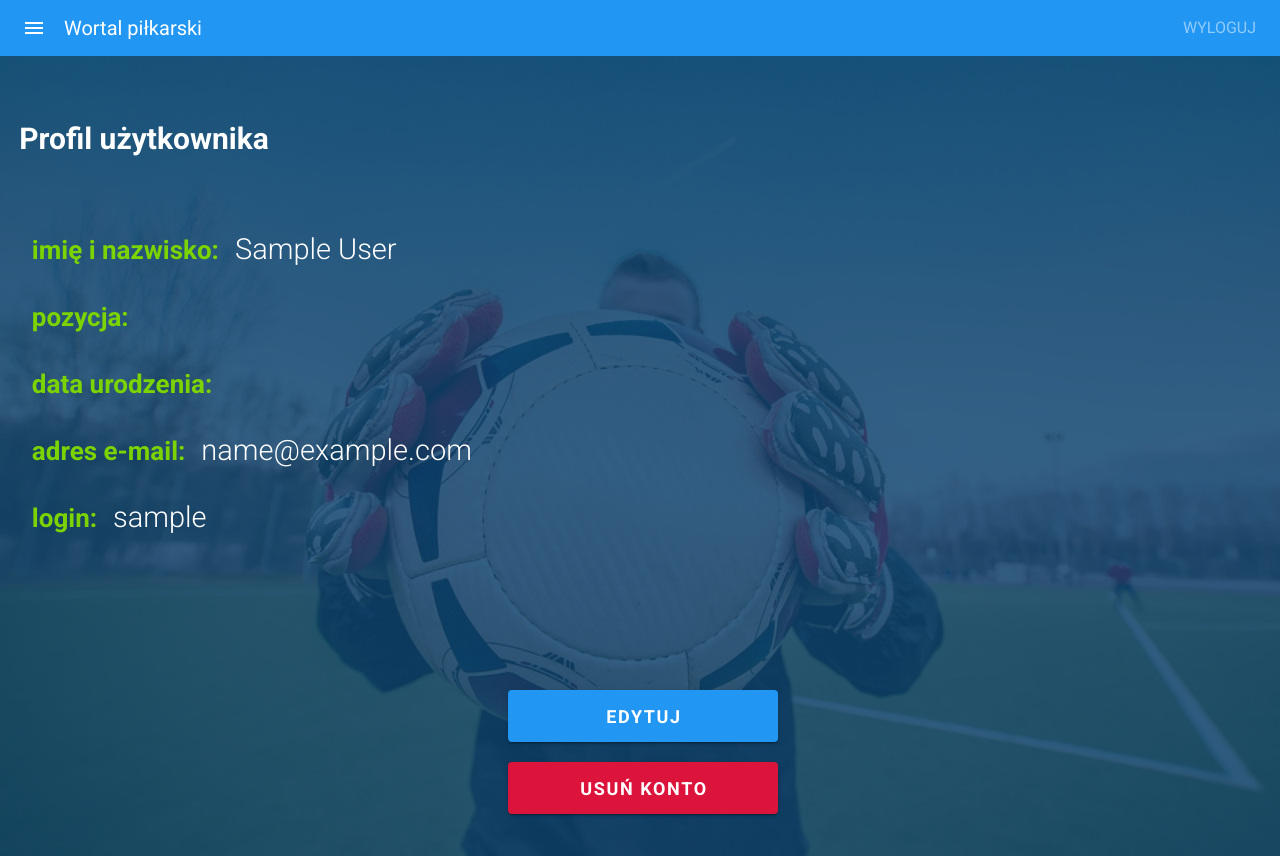
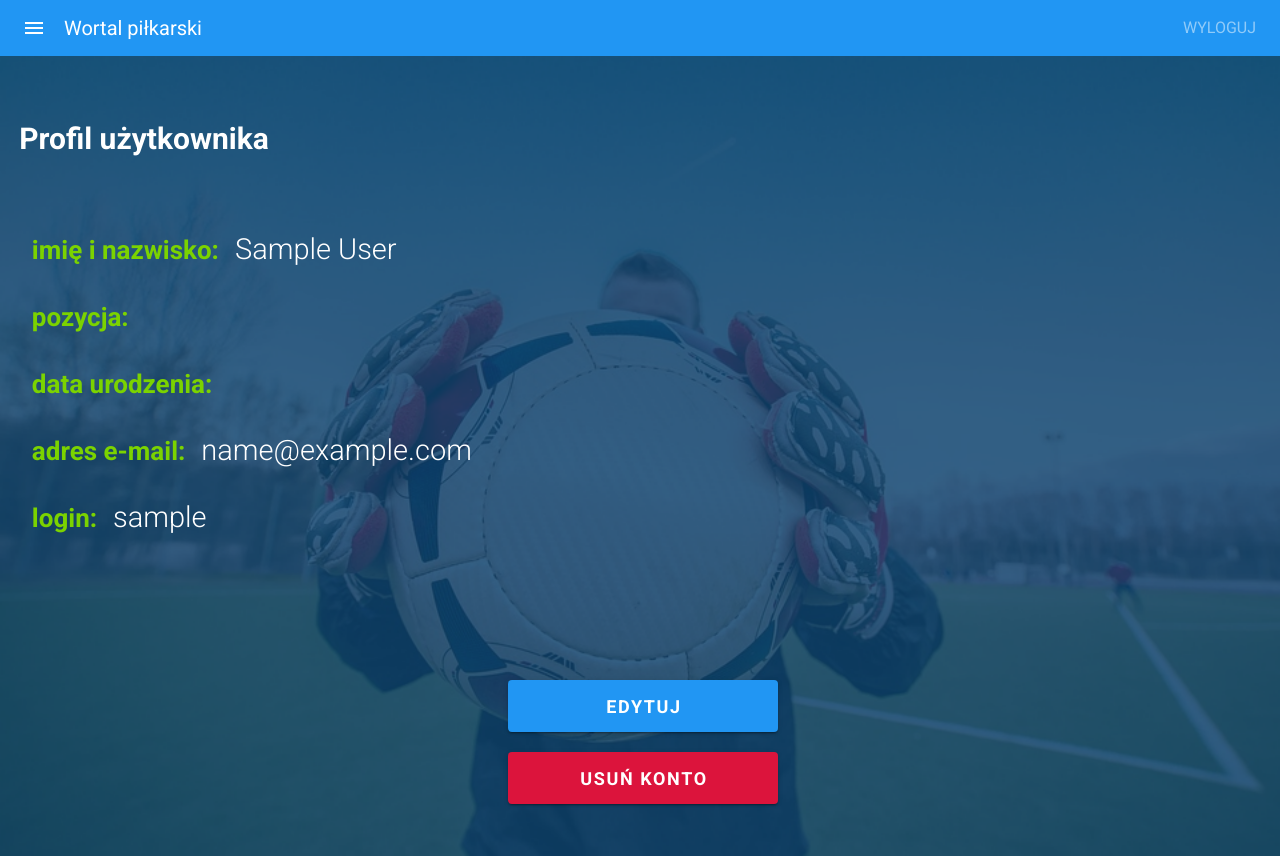
Before and after one commit to lukaszmichalik/Wortal, a Vue app in the folder client/: page /userProfile in a window 1280 px wide. Built offline with nearby package versions, Linux system fonts and the light colour scheme; sample sign-in values are in the browser's storage.

Commit message:
[style_user_profile] adjusted button margin top.

```diff
--- a/client/src/styles/style_user_profile.css
+++ b/client/src/styles/style_user_profile.css
@@ -42,7 +42,7 @@
 }
 
 #user_profile_buttons_div {
-  margin-top: 110px;
+  margin-top: 100px;
 }
 
 #user_profile_button_delete_account {
```
